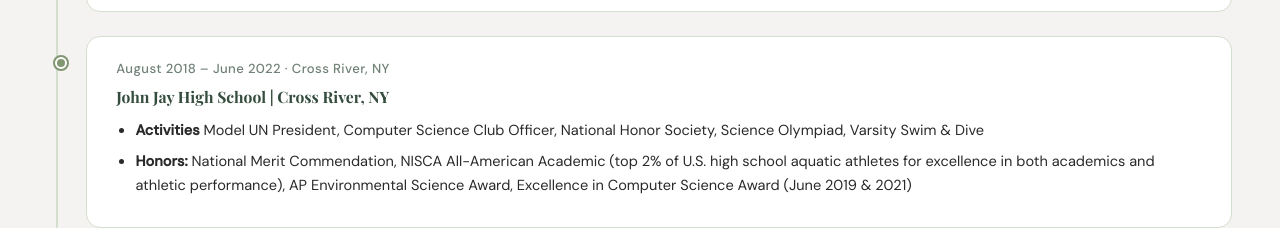
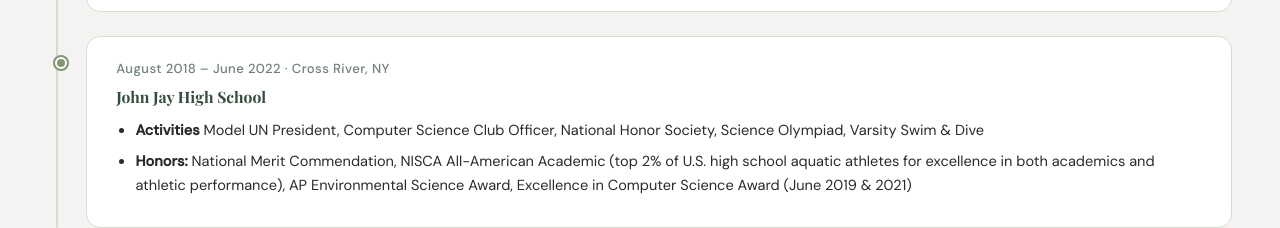
Before and after one commit to leodiluculo/wp, a plain HTML site: page index.html in a window 1280 px wide. Shown: the part 1364-1592 px from the top of the page. Drawn offline with nearby package versions, Linux system fonts and the light colour scheme; a web font is replaced by a local one.

Commit message:
Update index.html

```diff
--- a/index.html
+++ b/index.html
@@ -267,7 +267,7 @@
       <div class="tl-dot"></div>
       <div class="tl-card">
         <div class="meta">August 2018 – June 2022 · Cross River, NY</div>
-        <h3>John Jay High School | Cross River, NY</h3>
+        <h3>John Jay High School</h3>
         <ul>
           <li><strong>Activities</strong> Model UN President, Computer Science Club Officer, National Honor Society, Science Olympiad, Varsity Swim & Dive</li>
           <li><strong>Honors:</strong> National Merit Commendation, NISCA All-American Academic (top 2% of U.S. high school aquatic athletes for excellence in both academics and athletic performance), AP Environmental Science Award, Excellence in Computer Science Award (June 2019 &amp; 2021)</li>
```
